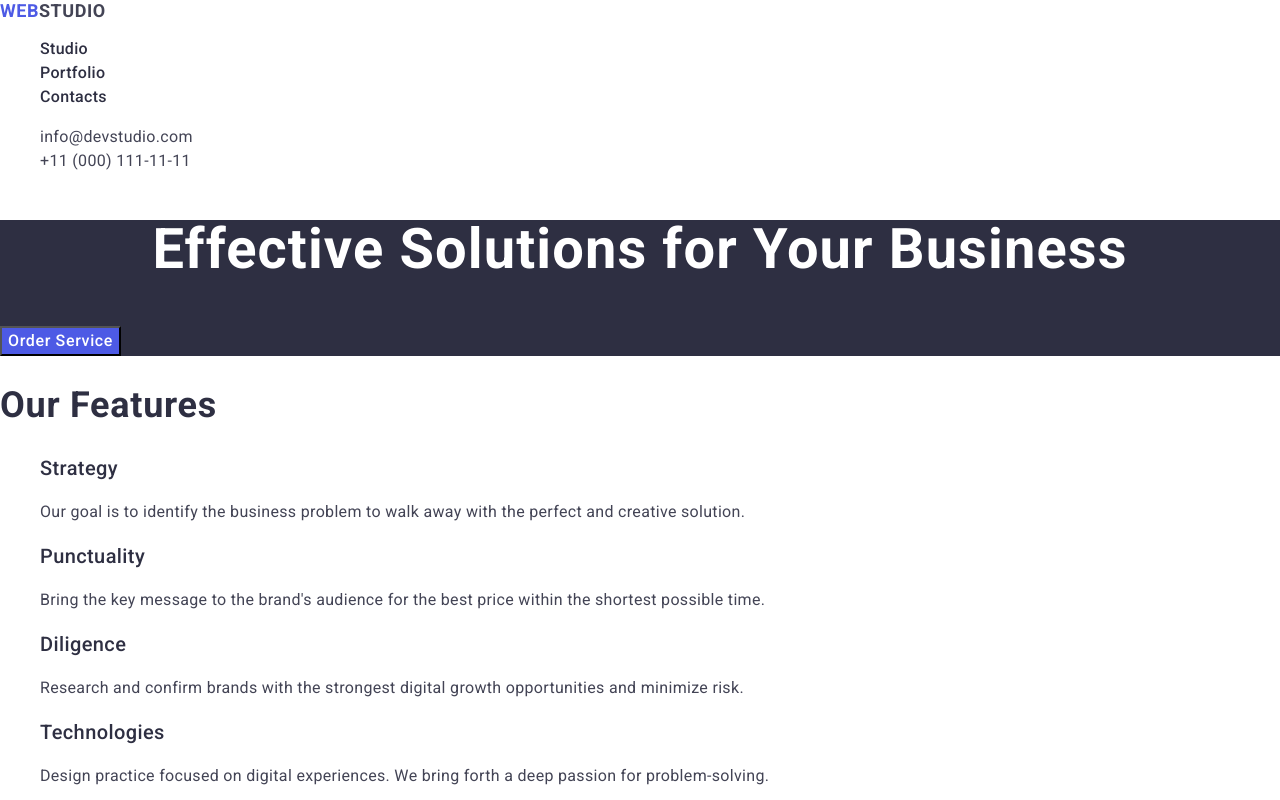
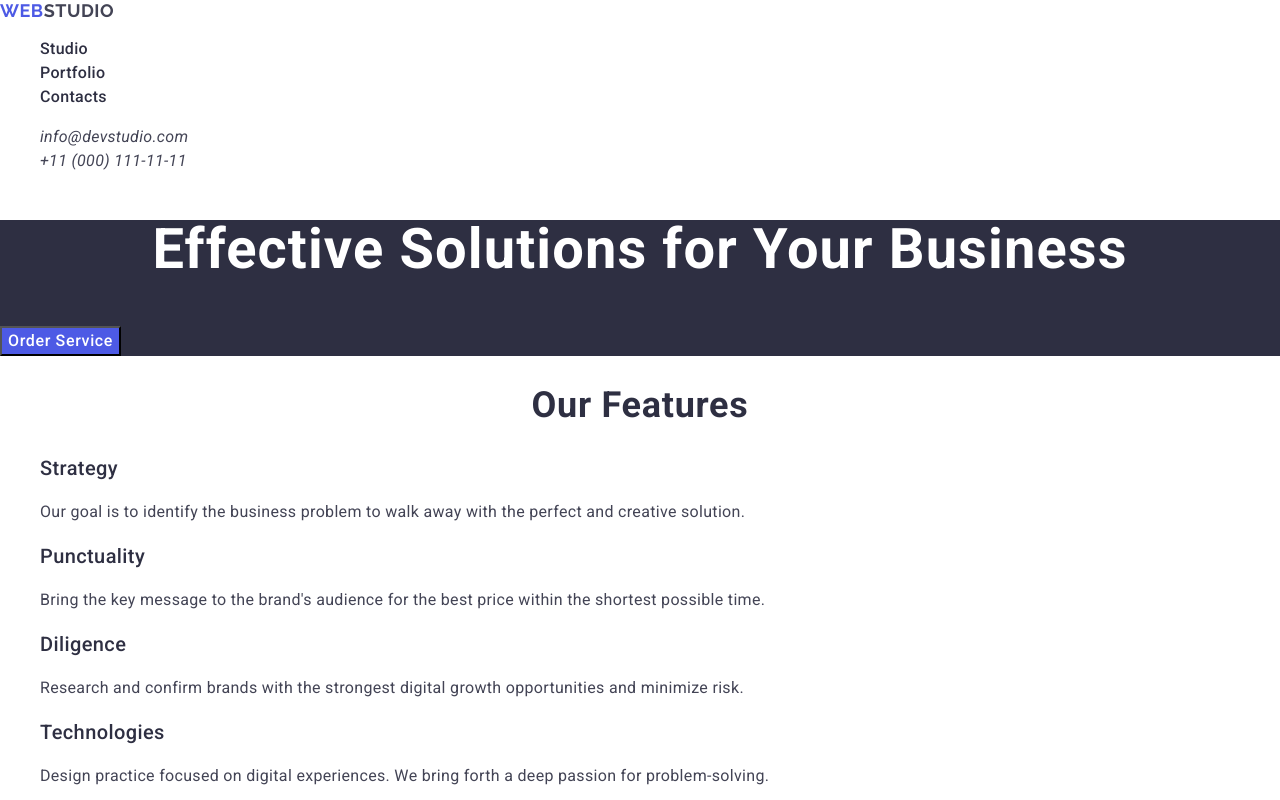
Before and after one commit to elyzavetabyelova/goit-markup-hw-02, a plain HTML site: page index.html in a window 1280 px wide. Shown: the top 800 px of the page. Drawn offline with nearby package versions, Linux system fonts and the light colour scheme.

Commit message:
Change homework 2

```diff
--- a/css/styles.css
+++ b/css/styles.css
@@ -12,6 +12,7 @@ a {
     text-decoration: none
 }
 .nav-logo {
+        font-family: "Raleway", sans-serif;
         font-weight: 700;
         font-size: 18px;
         line-height: 1.17;
@@ -37,18 +38,9 @@ a {
     color: #404bbf;
 }
 
-.contacts {
-    font-style: normal;
-}
-
-.contacts-address {
-    font-style: normal
-}
-
 .contacts-link {
     color: #434455;
     font-size: 16px;
-    font-weight: 400;
     line-height: 1.5;
     letter-spacing: 0.02em;
 }
@@ -90,6 +82,7 @@ a {
 .features-title {
     font-weight: 700;
     font-size: 36px;
+    text-align: center;
     line-height: 1.11;
     letter-spacing: 0.02em;
     color: #2e2f42;
@@ -105,7 +98,6 @@ a {
 }
 
 .feature-item-paragraph {
-        font-weight: 400;
         font-size: 16px;
         line-height: 1.5;
         letter-spacing: 0.02em;
@@ -157,7 +149,6 @@ a {
 }
 
 .portfolio-paragraph {
-    font-weight: 400;
     line-height: 1.5;
     font-size: 16px;
     letter-spacing: 0.02em;
@@ -169,7 +160,8 @@ a {
 }
 
 .footer-logo {
-    font-weight: 700;
+        font-family: "Raleway", sans-serif;
+        font-weight: 700;
         font-size: 18px;
         line-height: 1.17;
         letter-spacing: 0.03em;
@@ -186,8 +178,6 @@ a {
 }
 
 .footer-paragraph {
-    font-family: "Roboto", sans-serif;
-    font-weight: 400;
         font-size: 16px;
         line-height: 1.5;
         letter-spacing: 0.02em;
--- a/index.html
+++ b/index.html
@@ -28,8 +28,8 @@
           <li><a class="nav-link" href="">Contacts</a></li>
         </ul>
       </nav>
-      <address class="contacts">
-        <ul class="contacts-address">
+      <address>
+        <ul>
           <li>
             <a class="contacts-link" href="mailto:info@devstudio.com"
               >info@devstudio.com</a
```
